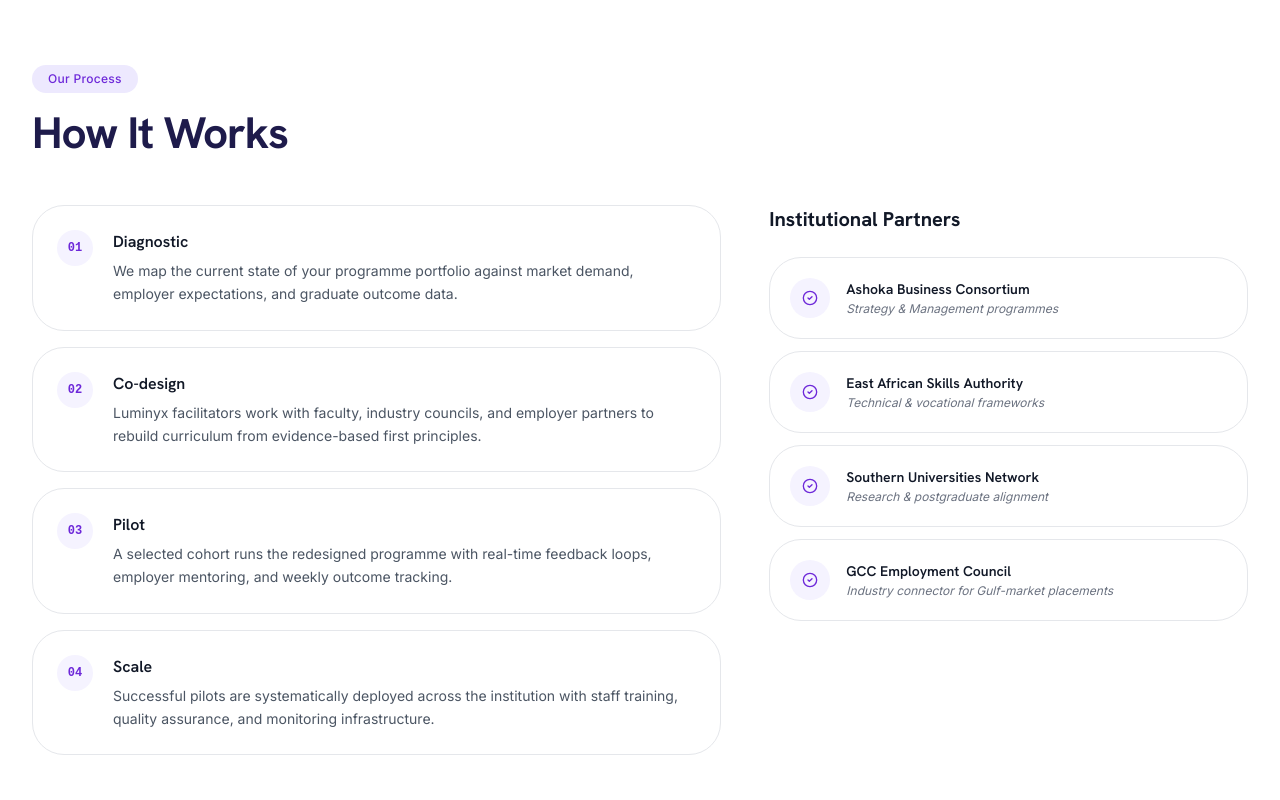
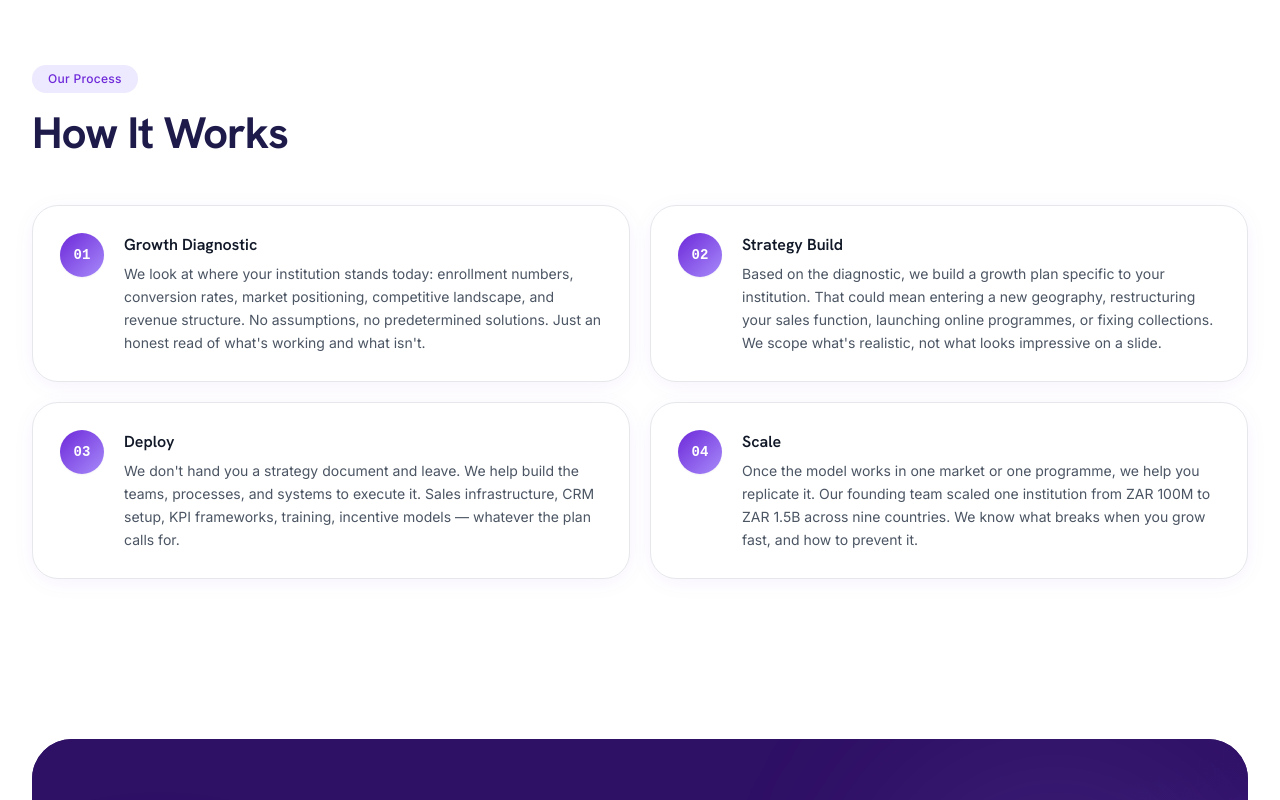
Before and after one commit to luminyxadmin-del/Luminyx, a Next.js app: page /ecosystem/education in a window 1280 px wide. Shown: the part 2280-3080 px from the top of the page. Built offline with nearby package versions, Linux system fonts and the light colour scheme.

Commit message:
changes in Travel

```diff
--- a/src/app/ecosystem/education/page.tsx
+++ b/src/app/ecosystem/education/page.tsx
@@ -11,7 +11,6 @@ import {
   MapPin,
   Handshake,
   LineChart,
-  CheckCircle2,
 } from "lucide-react";
 
 const CAPABILITIES = [
@@ -56,46 +55,27 @@ const CAPABILITIES = [
 const HOW_STEPS = [
   {
     number: "01",
-    title: "Diagnostic",
+    title: "Growth Diagnostic",
     description:
-      "We map the current state of your programme portfolio against market demand, employer expectations, and graduate outcome data.",
+      "We look at where your institution stands today: enrollment numbers, conversion rates, market positioning, competitive landscape, and revenue structure. No assumptions, no predetermined solutions. Just an honest read of what's working and what isn't.",
   },
   {
     number: "02",
-    title: "Co-design",
+    title: "Strategy Build",
     description:
-      "Luminyx facilitators work with faculty, industry councils, and employer partners to rebuild curriculum from evidence-based first principles.",
+      "Based on the diagnostic, we build a growth plan specific to your institution. That could mean entering a new geography, restructuring your sales function, launching online programmes, or fixing collections. We scope what's realistic, not what looks impressive on a slide.",
   },
   {
     number: "03",
-    title: "Pilot",
+    title: "Deploy",
     description:
-      "A selected cohort runs the redesigned programme with real-time feedback loops, employer mentoring, and weekly outcome tracking.",
+      "We don't hand you a strategy document and leave. We help build the teams, processes, and systems to execute it. Sales infrastructure, CRM setup, KPI frameworks, training, incentive models — whatever the plan calls for.",
   },
   {
     number: "04",
     title: "Scale",
     description:
-      "Successful pilots are systematically deployed across the institution with staff training, quality assurance, and monitoring infrastructure.",
-  },
-];
-
-const PARTNERS = [
-  {
-    name: "Ashoka Business Consortium",
-    tag: "Strategy & Management programmes",
-  },
-  {
-    name: "East African Skills Authority",
-    tag: "Technical & vocational frameworks",
-  },
-  {
-    name: "Southern Universities Network",
-    tag: "Research & postgraduate alignment",
-  },
-  {
-    name: "GCC Employment Council",
-    tag: "Industry connector for Gulf-market placements",
+      "Once the model works in one market or one programme, we help you replicate it. Our founding team scaled one institution from ZAR 100M to ZAR 1.5B across nine countries. We know what breaks when you grow fast, and how to prevent it.",
   },
 ];
 
@@ -332,51 +312,47 @@ export default function EducationPage() {
             </motion.div>
           </div>
 
-          <div className="grid grid-cols-1 lg:grid-cols-12 gap-12 items-start">
-            <div className="lg:col-span-7 space-y-4">
-              {HOW_STEPS.map((step) => (
+          <div className="grid grid-cols-1 md:grid-cols-2 gap-5">
+            {HOW_STEPS.map((step, i) => (
               <motion.div
                 key={step.number}
-                  whileHover={{ x: 4 }}
-                  style={{ opacity: 1 }}
-                  className="flex gap-5 p-6 rounded-2xl bg-white border border-light-gray"
+                initial={{ opacity: 0, y: 20 }}
+                whileInView={{ opacity: 1, y: 0 }}
+                viewport={{ once: true }}
+                transition={{ duration: 0.5, delay: i * 0.08, ease: [0.16, 1, 0.3, 1] }}
+                whileHover={{ y: -6 }}
+                className="group relative rounded-[26px] bg-white shadow-card-soft hover:shadow-elevated transition-shadow duration-300"
               >
-                  <div className="flex items-center justify-center w-9 h-9 rounded-full shrink-0 font-mono text-xs font-bold" style={{ background: "#F5F3FF", color: "#6D28D9" }}>
+                {/* Static border — visible at rest */}
+                <div className="absolute inset-0 rounded-[26px] border border-light-gray group-hover:opacity-0 transition-opacity duration-500 pointer-events-none" />
+
+                {/* Animated gradient border — fades in on hover */}
+                <div className="animated-gradient-border absolute inset-0 rounded-[26px] p-[1.5px] opacity-0 group-hover:opacity-100 transition-opacity duration-500 pointer-events-none">
+                  <div className="w-full h-full rounded-[24.5px] bg-white" />
+                </div>
+
+                <div className="relative flex gap-5 p-7 rounded-[26px] overflow-hidden h-full">
+                  {/* Ambient glow on hover */}
+                  <div className="absolute -top-20 -left-20 w-48 h-48 rounded-full bg-primary-brand/0 group-hover:bg-primary-brand/10 blur-3xl transition-all duration-500 pointer-events-none" />
+
+                  <div
+                    className="relative flex items-center justify-center w-11 h-11 rounded-2xl shrink-0 font-mono text-sm font-bold shadow-sm"
+                    style={{ background: "linear-gradient(135deg, #6D28D9, #A78BFA)", color: "#FFFFFF" }}
+                  >
                     {step.number}
                   </div>
-                  <div>
+                  <div className="relative">
                     <h3 className="font-display text-base font-semibold mb-1.5" style={{ color: "#111827" }}>
                       {step.title}
                     </h3>
                     <p className="text-sm leading-relaxed" style={{ color: "#4B5563" }}>{step.description}</p>
                   </div>
-                </motion.div>
-              ))}
-            </div>
 
-            <div className="lg:col-span-5">
-              <h3 className="font-display text-xl font-bold mb-6" style={{ color: "#111827" }}>
-                Institutional Partners
-              </h3>
-              <div className="space-y-3">
-                {PARTNERS.map((p) => (
-                  <motion.div
-                    key={p.name}
-                    whileHover={{ x: 4 }}
-                    style={{ opacity: 1 }}
-                    className="flex items-center gap-4 p-5 rounded-2xl bg-white border border-light-gray"
-                  >
-                    <div className="flex items-center justify-center w-10 h-10 rounded-full shrink-0" style={{ background: "#F5F3FF" }}>
-                      <CheckCircle2 className="w-4 h-4" style={{ color: "#6D28D9" }} />
-                    </div>
-                    <div>
-                      <div className="font-display text-sm font-semibold" style={{ color: "#111827" }}>{p.name}</div>
-                      <div className="text-xs mt-0.5 italic" style={{ color: "#6B7280" }}>{p.tag}</div>
+                  {/* Bottom accent line */}
+                  <div className="absolute bottom-0 left-7 right-7 h-px bg-gradient-to-r from-transparent via-accent-purple/0 to-transparent group-hover:via-accent-purple/60 transition-all duration-500" />
                 </div>
               </motion.div>
             ))}
-              </div>
-            </div>
           </div>
         </div>
       </section>
--- a/src/app/ecosystem/travel/page.tsx
+++ b/src/app/ecosystem/travel/page.tsx
@@ -153,7 +153,7 @@ export default function TravelPage() {
                 <span className="text-accent-purple">Intelligently</span>
               </h1>
               <p className="mt-5 text-white/60 text-lg leading-relaxed max-w-xl">
-                We build the infrastructure that makes cross-border talent movement seamless — from opportunity identification to visa processing, relocation, and integration.
+                We build the infrastructure that makes cross-border talent movement seamless — from opportunity identification to relocation, settlement, and integration.
               </p>
               <div className="mt-8 flex flex-wrap gap-4">
                 <a href="https://www.luminyxtravel.net/" target="_blank" rel="noopener noreferrer" className="btn-primary">
@@ -168,8 +168,8 @@ export default function TravelPage() {
             <div className="lg:col-span-5 grid grid-cols-2 gap-4">
               {[
                 { value: "40+", label: "Destination Countries" },
-                { value: "72hr", label: "Avg Visa Processing" },
-                { value: "94%", label: "Successful Placements" },
+                { value: "24/7", label: "Concierge Support" },
+                { value: "Multi-City", label: "Itinerary Planning" },
                 { value: "6", label: "Active Corridors" },
               ].map((s) => (
                 <div key={s.label} className="rounded-2xl p-5 bg-white/5 border border-white/10 backdrop-blur-sm">
```
Lines whose indentation alone changed are shown as unchanged.
